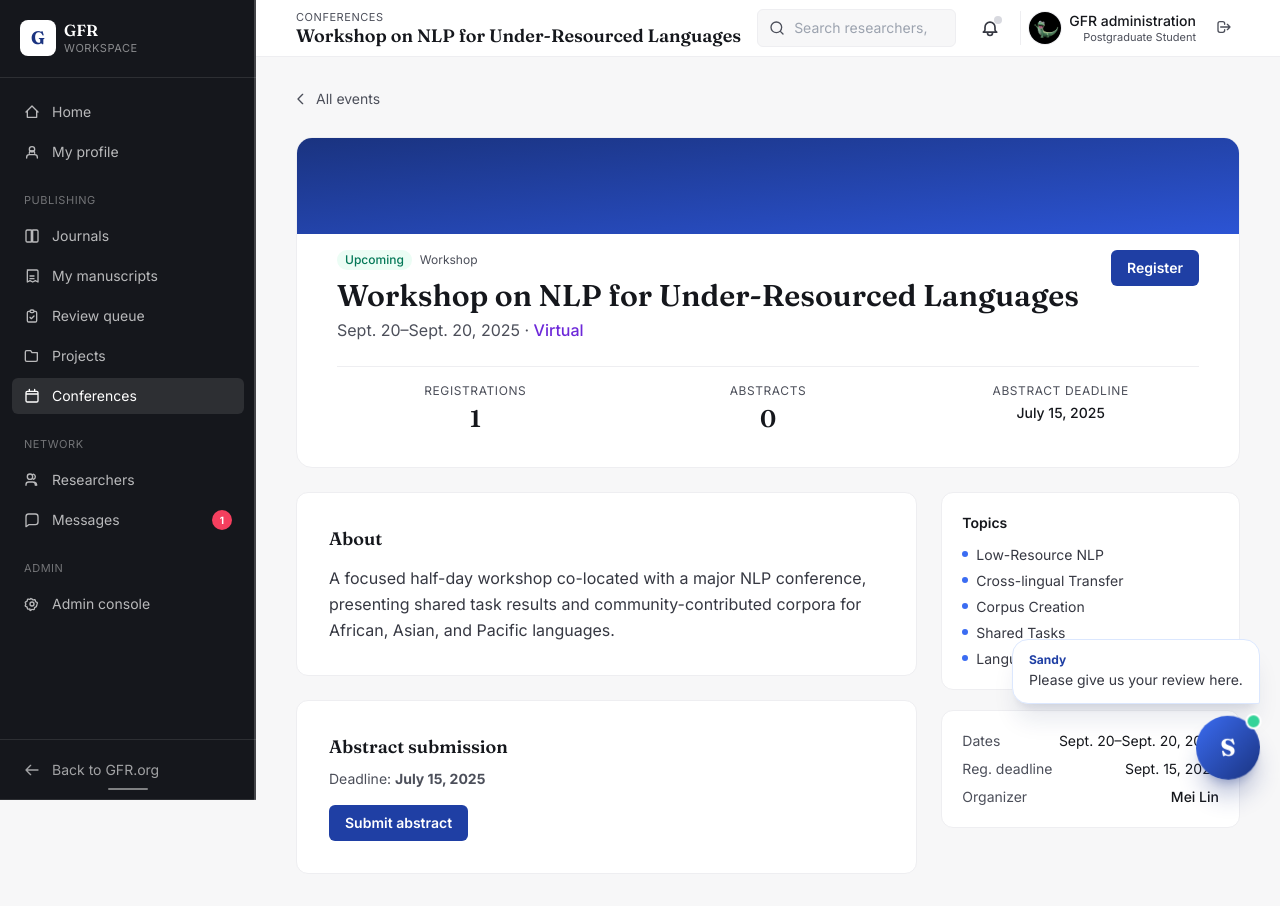
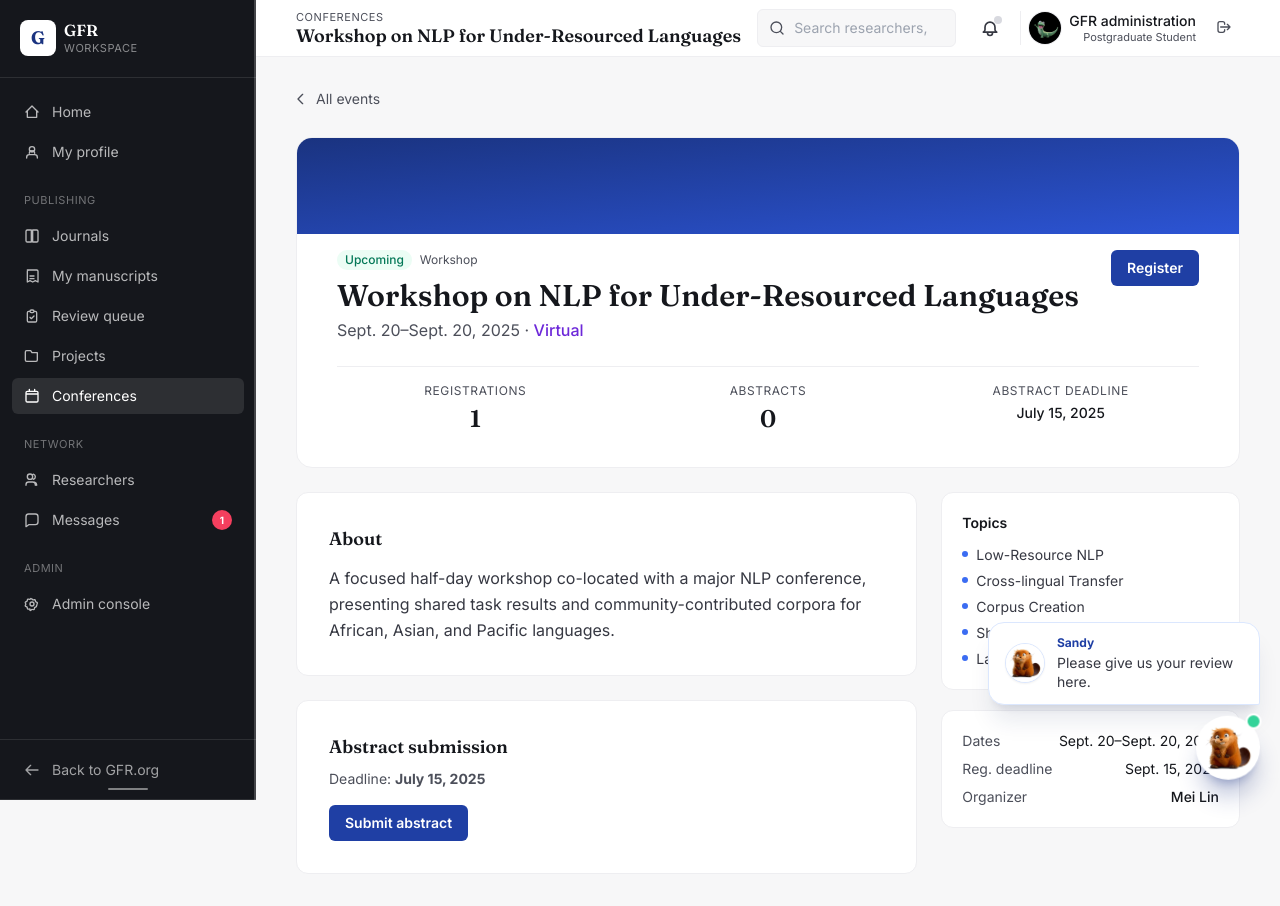
Before and after one commit to dakirBLM/gfr-platform, a Django app: a page that uses templates/dashboard/_sandy.html in a window 1280 px wide. Run offline with Django 4.2, Linux system fonts and the light colour scheme; a user stored in the database is signed in; data comes from the database, SQL or seed files in the repository; some libraries are stand-ins or nearby versions.

Commit message:
Use the Sandy beaver mascot in the feedback widget.
Replace the letter avatar with the provided character image on the bubble, prompt, and panel header.

Co-authored-by: Cursor <cursoragent@cursor.com>

```diff
--- a/templates/dashboard/_sandy.html
+++ b/templates/dashboard/_sandy.html
@@ -1,3 +1,4 @@
+{% load static %}
 <style>
   @keyframes sandy-float {
     0%, 100% { transform: translateY(0) rotate(-1deg); }
@@ -22,11 +23,15 @@
 <aside id="sandy-widget" class="fixed bottom-5 right-5 z-50 flex flex-col items-end gap-3">
   <div id="sandy-prompt"
        class="sandy-arrive max-w-[17rem] rounded-2xl rounded-br-sm border border-brand-100 bg-white px-4 py-3 shadow-xl shadow-brand-900/10">
-    <button type="button" id="sandy-prompt-open" class="text-left"
+    <button type="button" id="sandy-prompt-open" class="flex items-center gap-3 text-left"
             aria-expanded="false" aria-controls="sandy-panel">
+      <img src="{% static 'img/sandy-mascot.png' %}" alt=""
+           class="h-10 w-10 shrink-0 rounded-full border border-brand-100 bg-white object-cover shadow-sm">
+      <span>
         <span class="block text-xs font-bold text-brand-700">Sandy</span>
         <span class="mt-0.5 block text-sm leading-snug text-ink-700">
           Please give us your review here.
+        </span>
       </span>
     </button>
   </div>
@@ -35,9 +40,13 @@
            class="hidden sandy-arrive w-[min(22rem,calc(100vw-2.5rem))] overflow-hidden rounded-2xl border border-ink-100 bg-white shadow-2xl shadow-brand-900/20"
            aria-labelledby="sandy-title">
     <div class="flex items-center justify-between bg-gradient-to-r from-brand-800 to-brand-600 px-5 py-4 text-white">
+      <div class="flex items-center gap-3">
+        <img src="{% static 'img/sandy-mascot.png' %}" alt="Sandy"
+             class="h-11 w-11 rounded-full border-2 border-white/80 bg-white object-cover shadow-md">
         <div>
           <p class="text-[11px] font-semibold uppercase tracking-[.18em] text-brand-100">Meet Sandy</p>
           <h2 id="sandy-title" class="font-serif text-lg font-semibold">Help us improve GFR</h2>
+        </div>
       </div>
       <button type="button" id="sandy-close"
               class="rounded-full p-1.5 text-brand-100 transition hover:bg-white/10 hover:text-white"
@@ -97,10 +106,11 @@
   </section>
 
   <button type="button" id="sandy-bubble"
-          class="sandy-float relative flex h-16 w-16 items-center justify-center rounded-full bg-gradient-to-br from-brand-500 to-brand-800 text-white shadow-xl shadow-brand-800/30 transition hover:scale-105 focus:outline-none focus:ring-4 focus:ring-brand-200"
+          class="sandy-float relative flex h-16 w-16 items-center justify-center rounded-full bg-white p-1 text-white shadow-xl shadow-brand-800/30 transition hover:scale-105 focus:outline-none focus:ring-4 focus:ring-brand-200"
           aria-label="Open Sandy feedback" aria-expanded="false" aria-controls="sandy-panel">
     <span class="sandy-ring absolute inset-0 rounded-full border-2 border-brand-400"></span>
-    <span class="relative font-serif text-2xl font-bold">S</span>
+    <img src="{% static 'img/sandy-mascot.png' %}" alt=""
+         class="relative h-full w-full rounded-full object-cover">
     <span class="absolute -right-0.5 -top-0.5 h-4 w-4 rounded-full border-2 border-white bg-emerald-400"></span>
   </button>
 </aside>
```
Also changed, not shown: static/img/sandy-mascot.png (added). Lines whose indentation alone changed are shown as unchanged.
